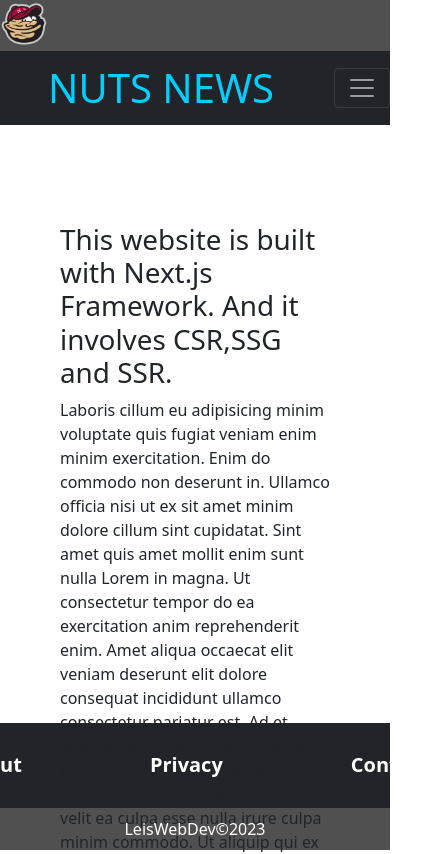
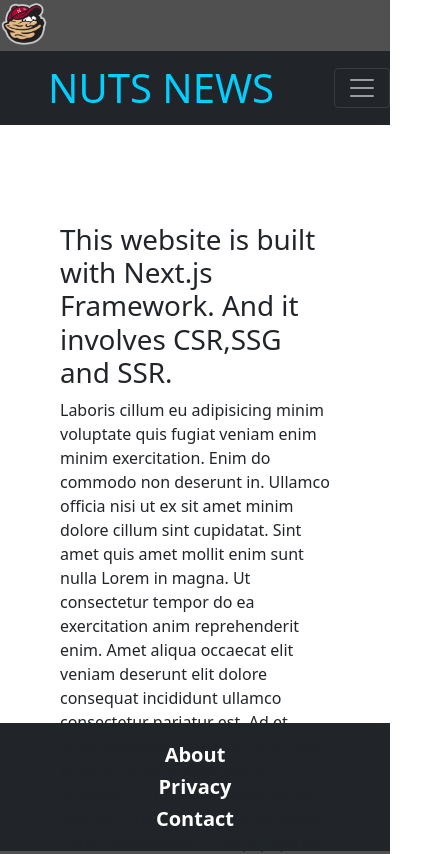
Before and after one commit to coolkidsclubvip/newsapi_nextjs, a Next.js app: page /about in a window 390 px wide. Shown: the top 854 px of the page, 445 px wide, since content can reach past the window. Built offline with nearby package versions, Linux system fonts and the light colour scheme; no server answers.

Commit message:
overflow-x, and @media optimized

```diff
--- a/components/Footer/Footer.js
+++ b/components/Footer/Footer.js
@@ -6,15 +6,21 @@
   return (
     <div className={styles.container}>
       <div className={styles.footer1}>
+        <div >
           <Link href={"/about"} className={styles.navlink}>
             <span>About</span>
-        </Link>{" "}
+          </Link>
+        </div>
+        <div>
           <Link href={"/privacy"} className={styles.navlink}>
             <span className={styles.privacy}>Privacy</span>
           </Link>
+        </div>
+        <div>
           <Link href={"/contact"} className={styles.navlink}>
             <span className={styles.privacy}>Contact</span>
           </Link>
+        </div>
       </div>
       <div className={styles.footer2}> LeisWebDev©2023</div>
     </div>
--- a/components/Footer/Footer.module.scss
+++ b/components/Footer/Footer.module.scss
@@ -1,4 +1,11 @@
 @use "@/styles/scss/abstracts/" as *;
+
+.container {
+  width: 100vw;
+  padding-left: 0;
+  padding-right: 0;
+  background-color: red;
+}
 
 .footer1 {
   display: flex;
@@ -12,6 +19,14 @@
   font-size: $navFontSize;
   padding-right: 0;
   padding-left: 0;
+  @media (max-width: 767px) {
+    height: auto;
+    display: flex;
+    flex-direction: column;
+    width: 100%;
+
+    padding:1rem 0 ;
+  }
 }
 
 .navlink {
@@ -26,25 +41,13 @@
   background: linear-gradient(#0197e1 0 0) no-repeat;
   background-size: 0%;
   transition: 0.4s;
+
   &:hover {
     color: rgb(255, 255, 255);
     background-size: 100%;
     transition: 0.4s;
   }
 }
-
-// .about {
-
-//   &:hover {
-//     color: $blueColor;
-//   }
-// }
-// .privacy {
-//   margin-left: 5rem;
-//   &:hover {
-//     color: $blueColor;
-//   }
-// }
 
 .footer2 {
   background-color: $secondaryColor;
@@ -54,9 +57,3 @@
   text-align: center;
   line-height: 5vh;
 }
-
-.container {
-  width: 100vw;
-  padding-left: 0;
-  padding-right: 0;
-}
--- a/src/styles/scss/main.scss
+++ b/src/styles/scss/main.scss
@@ -1 +1,10 @@
-@use './abstracts/base/base';
+@use "./abstracts/base/base";
+
+body,
+html {
+  max-width: 100vw;
+  height: auto;
+  padding: 0;
+  margin: 0;
+  overflow-x: hidden;
+}
```
Also changed, not shown: components/HeroSection/HeroSection.module.scss (+17 -1 lines), components/coinList/coinList.module.scss (+7 -6 lines), components/mapping/ArticlesList/ArticleList.module.scss (+10 -2 lines). Lines whose indentation alone changed are shown as unchanged.
